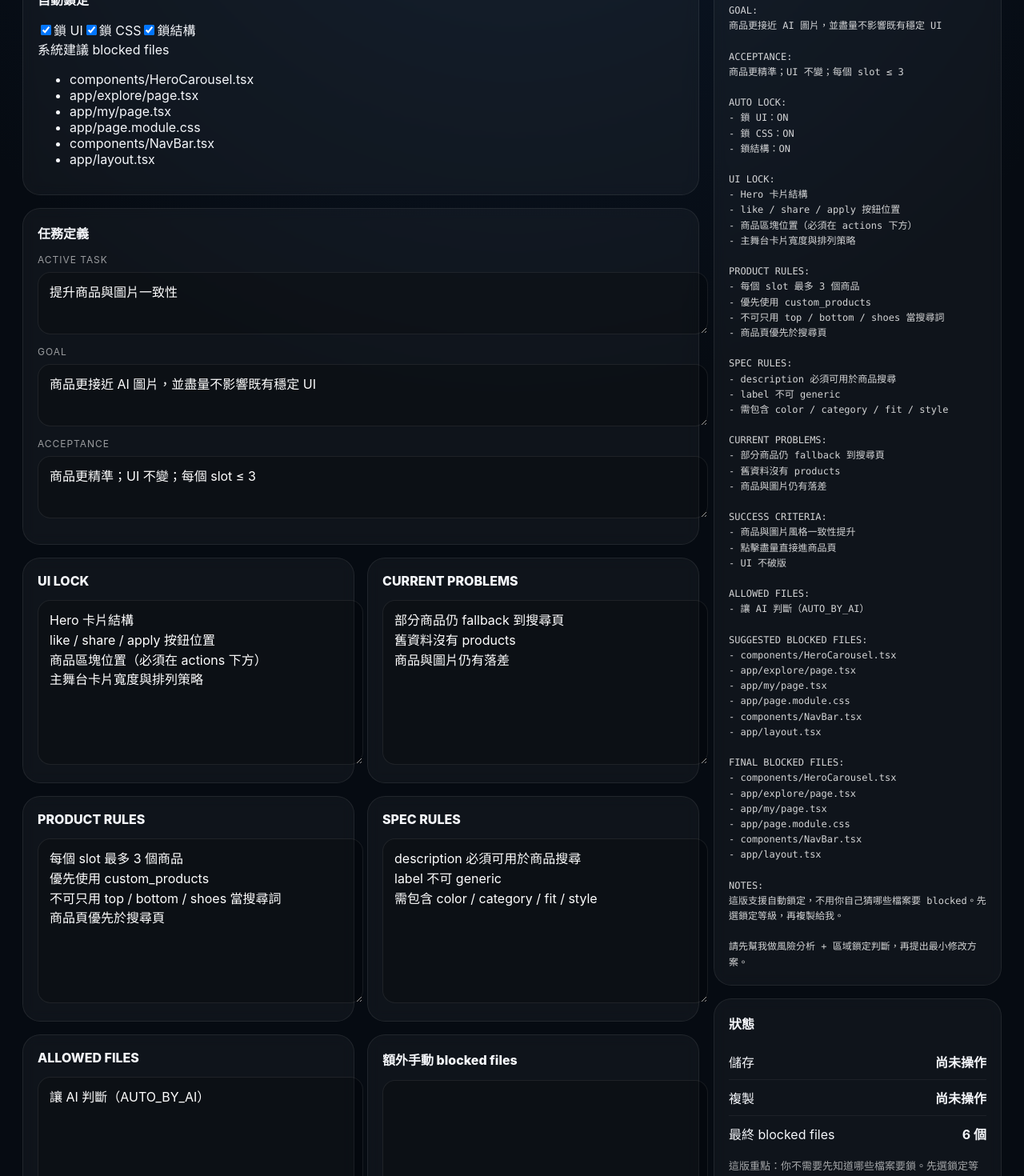
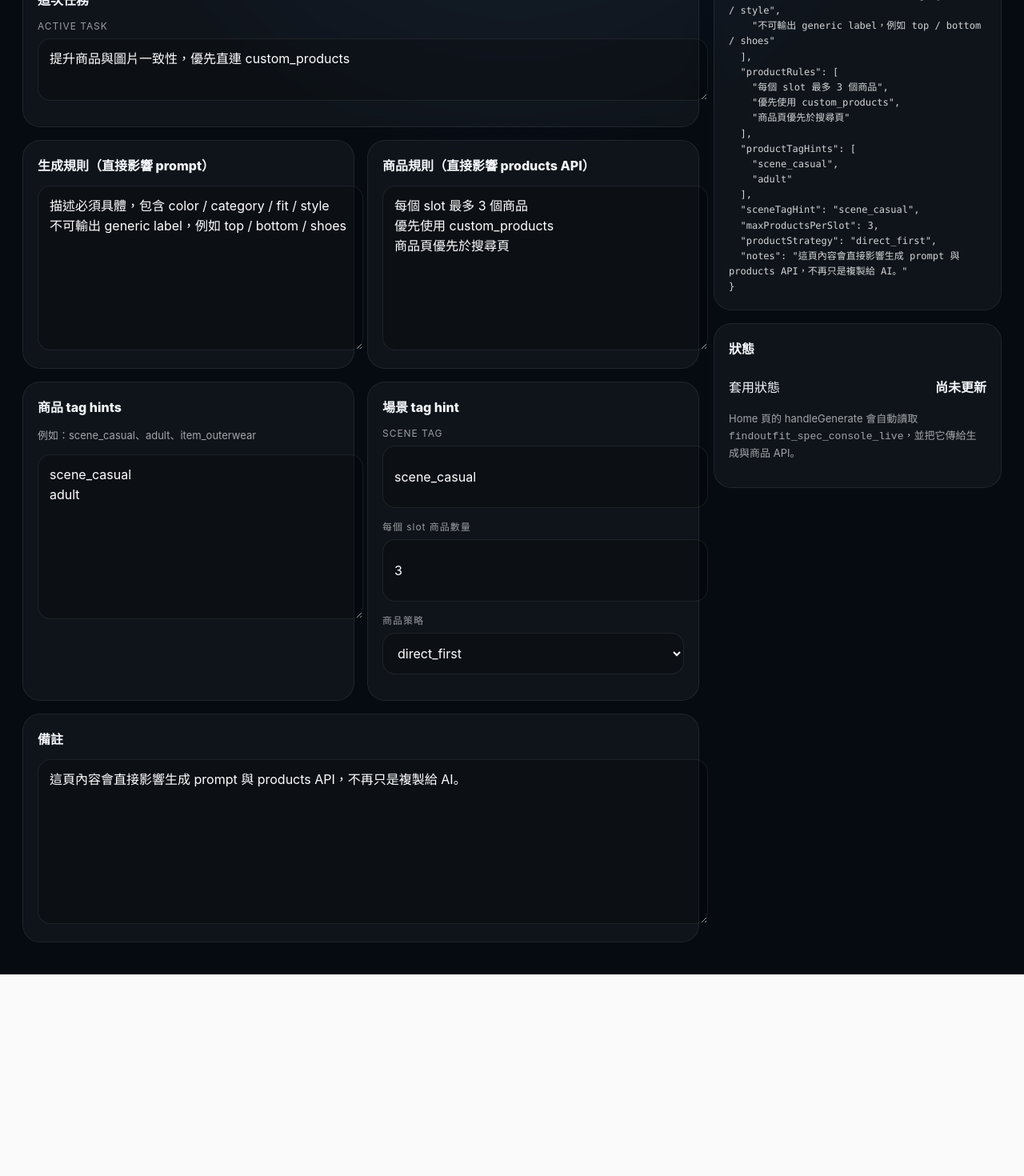
Before and after one commit to howeasyshare-glitch/simon, a Next.js app: page /spec-console in a window 1280 px wide. Shown: the part 340-1810 px from the top of the page at 80% size. After the commit the page ends 1558 px from the top, so only its background shows below. Built offline with nearby package versions, Linux system fonts and the light colour scheme.

Commit message:
Add files via upload

```diff
--- a/app/spec-console/page.tsx
+++ b/app/spec-console/page.tsx
@@ -4,252 +4,104 @@ import { useEffect, useMemo, useState } from "react";
 import Link from "next/link";
 import styles from "../page.module.css";
 
-type LockPreset = {
-  lockUI: boolean;
-  lockCSS: boolean;
-  lockStructure: boolean;
+type LiveSpecState = {
+  mode: string;
+  activeTask: string;
+  generationRules: string[];
+  productRules: string[];
+  productTagHints: string[];
+  sceneTagHint: string;
+  maxProductsPerSlot: number;
+  productStrategy: "direct_first" | "direct_only" | "search_fallback";
+  notes: string;
 };
 
-type SpecState = {
-  mode: string;
-  activeTask: string;
-  goal: string;
-  acceptance: string;
-  uiLock: string[];
-  productRules: string[];
-  specRules: string[];
-  currentProblems: string[];
-  successCriteria: string[];
-  allowedFiles: string[];
-  blockedFilesManual: string[];
-  notes: string;
-  lockPreset: LockPreset;
-};
+const STORAGE_KEY = "findoutfit_spec_console_live";
 
-const STORAGE_KEY = "findoutfit_spec_console_v11";
-
-const DEFAULT_STATE: SpecState = {
+const DEFAULT_STATE: LiveSpecState = {
   mode: "PRODUCT_OPTIMIZATION",
-  activeTask: "提升商品與圖片一致性",
-  goal: "商品更接近 AI 圖片，並盡量不影響既有穩定 UI",
-  acceptance: "商品更精準；UI 不變；每個 slot ≤ 3",
-  uiLock: [
-    "Hero 卡片結構",
-    "like / share / apply 按鈕位置",
-    "商品區塊位置（必須在 actions 下方）",
-    "主舞台卡片寬度與排列策略"
+  activeTask: "提升商品與圖片一致性，優先直連 custom_products",
+  generationRules: [
+    "描述必須具體，包含 color / category / fit / style",
+    "不可輸出 generic label，例如 top / bottom / shoes",
   ],
   productRules: [
     "每個 slot 最多 3 個商品",
     "優先使用 custom_products",
-    "不可只用 top / bottom / shoes 當搜尋詞",
-    "商品頁優先於搜尋頁"
+    "商品頁優先於搜尋頁",
   ],
-  specRules: [
-    "description 必須可用於商品搜尋",
-    "label 不可 generic",
-    "需包含 color / category / fit / style"
-  ],
-  currentProblems: [
-    "部分商品仍 fallback 到搜尋頁",
-    "舊資料沒有 products",
-    "商品與圖片仍有落差"
-  ],
-  successCriteria: [
-    "商品與圖片風格一致性提升",
-    "點擊盡量直接進商品頁",
-    "UI 不破版"
-  ],
-  allowedFiles: [
-    "讓 AI 判斷（AUTO_BY_AI）"
-  ],
-  blockedFilesManual: [],
-  notes: "這版支援自動鎖定，不用你自己猜哪些檔案要 blocked。先選鎖定等級，再複製給我。",
-  lockPreset: {
-    lockUI: true,
-    lockCSS: true,
-    lockStructure: true
-  }
+  productTagHints: ["scene_casual", "adult"],
+  sceneTagHint: "scene_casual",
+  maxProductsPerSlot: 3,
+  productStrategy: "direct_first",
+  notes: "這頁內容會直接影響生成 prompt 與 products API，不再只是複製給 AI。",
 };
 
 function splitLines(value: string) {
   return value.split("\n").map((x) => x.trim()).filter(Boolean);
 }
 
-function joinLines(value: string[]) {
-  return value.join("\n");
-}
-
-function uniq(values: string[]) {
-  return Array.from(new Set(values.filter(Boolean)));
-}
-
-function buildSuggestedBlockedFiles(lockPreset: LockPreset) {
-  const files: string[] = [];
-
-  if (lockPreset.lockUI) {
-    files.push("components/HeroCarousel.tsx");
-    files.push("app/explore/page.tsx");
-    files.push("app/my/page.tsx");
-  }
-
-  if (lockPreset.lockCSS) {
-    files.push("app/page.module.css");
-  }
-
-  if (lockPreset.lockStructure) {
-    files.push("components/NavBar.tsx");
-    files.push("app/layout.tsx");
-  }
-
-  return uniq(files);
+function joinLines(values: string[]) {
+  return values.join("\n");
 }
 
 export default function SpecConsolePage() {
-  const [state, setState] = useState<SpecState>(DEFAULT_STATE);
+  const [state, setState] = useState<LiveSpecState>(DEFAULT_STATE);
   const [savedText, setSavedText] = useState("");
-  const [copiedText, setCopiedText] = useState("");
 
   useEffect(() => {
     try {
       const raw = localStorage.getItem(STORAGE_KEY);
       if (!raw) return;
-      const parsed = JSON.parse(raw);
       setState({
         ...DEFAULT_STATE,
-        ...parsed,
-        lockPreset: {
-          ...DEFAULT_STATE.lockPreset,
-          ...(parsed?.lockPreset || {}),
-        },
+        ...JSON.parse(raw),
       });
     } catch {}
   }, []);
 
-  function update<K extends keyof SpecState>(key: K, value: SpecState[K]) {
+  function update<K extends keyof LiveSpecState>(key: K, value: LiveSpecState[K]) {
     setState((prev) => ({
       ...prev,
       [key]: value,
     }));
   }
 
-  function updateLock<K extends keyof LockPreset>(key: K, value: LockPreset[K]) {
-    setState((prev) => ({
-      ...prev,
-      lockPreset: {
-        ...prev.lockPreset,
-        [key]: value,
-      },
-    }));
-  }
-
   function save() {
     try {
       localStorage.setItem(STORAGE_KEY, JSON.stringify(state));
-      setSavedText("已儲存");
-      setTimeout(() => setSavedText(""), 1600);
+      setSavedText("已啟用到生成流程");
+      setTimeout(() => setSavedText(""), 1800);
     } catch {
       setSavedText("儲存失敗");
-      setTimeout(() => setSavedText(""), 1600);
+      setTimeout(() => setSavedText(""), 1800);
     }
   }
 
   function resetAll() {
     setState(DEFAULT_STATE);
-    try {
-      localStorage.setItem(STORAGE_KEY, JSON.stringify(DEFAULT_STATE));
-    } catch {}
-    setSavedText("已重設");
-    setTimeout(() => setSavedText(""), 1600);
+    localStorage.setItem(STORAGE_KEY, JSON.stringify(DEFAULT_STATE));
+    setSavedText("已重設為預設值");
+    setTimeout(() => setSavedText(""), 1800);
   }
 
-  const suggestedBlockedFiles = useMemo(
-    () => buildSuggestedBlockedFiles(state.lockPreset),
-    [state.lockPreset]
-  );
-
-  const finalBlockedFiles = useMemo(
-    () => uniq([...suggestedBlockedFiles, ...state.blockedFilesManual]),
-    [suggestedBlockedFiles, state.blockedFilesManual]
-  );
-
-  const copyPayload = useMemo(() => {
-    return [
-      "【Spec Console v1.1】",
-      `MODE: ${state.mode}`,
-      "",
-      "ACTIVE TASK:",
-      state.activeTask,
-      "",
-      "GOAL:",
-      state.goal,
-      "",
-      "ACCEPTANCE:",
-      state.acceptance,
-      "",
-      "AUTO LOCK:",
-      `- 鎖 UI：${state.lockPreset.lockUI ? "ON" : "OFF"}`,
-      `- 鎖 CSS：${state.lockPreset.lockCSS ? "ON" : "OFF"}`,
-      `- 鎖結構：${state.lockPreset.lockStructure ? "ON" : "OFF"}`,
-      "",
-      "UI LOCK:",
-      ...state.uiLock.map((x) => `- ${x}`),
-      "",
-      "PRODUCT RULES:",
-      ...state.productRules.map((x) => `- ${x}`),
-      "",
-      "SPEC RULES:",
-      ...state.specRules.map((x) => `- ${x}`),
-      "",
-      "CURRENT PROBLEMS:",
-      ...state.currentProblems.map((x) => `- ${x}`),
-      "",
-      "SUCCESS CRITERIA:",
-      ...state.successCriteria.map((x) => `- ${x}`),
-      "",
-      "ALLOWED FILES:",
-      ...state.allowedFiles.map((x) => `- ${x}`),
-      "",
-      "SUGGESTED BLOCKED FILES:",
-      ...suggestedBlockedFiles.map((x) => `- ${x}`),
-      "",
-      "FINAL BLOCKED FILES:",
-      ...finalBlockedFiles.map((x) => `- ${x}`),
-      "",
-      "NOTES:",
-      state.notes,
-      "",
-      "請先幫我做風險分析 + 區域鎖定判斷，再提出最小修改方案。",
-    ].join("\n");
-  }, [state, suggestedBlockedFiles, finalBlockedFiles]);
-
-  async function copySpec() {
-    try {
-      await navigator.clipboard.writeText(copyPayload);
-      setCopiedText("已複製");
-      setTimeout(() => setCopiedText(""), 1600);
-    } catch {
-      setCopiedText("複製失敗");
-      setTimeout(() => setCopiedText(""), 1600);
-    }
-  }
+  const preview = useMemo(() => JSON.stringify(state, null, 2), [state]);
 
   return (
     <main className={styles.page}>
       <div className={styles.specTopbar}>
         <div>
           <div className={styles.specEyebrow}>Spec Console</div>
-          <h1 className={styles.specTitle}>FindOutfit 控制台 v1.1</h1>
+          <h1 className={styles.specTitle}>FindOutfit 控制台 v1.3</h1>
           <p className={styles.specSub}>
-            先選鎖定等級，系統自動幫你產生建議的 blocked files，再一鍵複製給我。
+            這版會直接控制生成與商品流程。按下儲存後，Home 頁生成會自動讀取這些設定。
           </p>
         </div>
 
         <div className={styles.specTopActions}>
           <Link href="/" className={styles.secondaryBtn}>回首頁</Link>
           <button type="button" className={styles.secondaryBtn} onClick={resetAll}>重設</button>
-          <button type="button" className={styles.secondaryBtn} onClick={save}>儲存</button>
-          <button type="button" className={styles.primaryBtn} onClick={copySpec}>複製 Spec</button>
+          <button type="button" className={styles.primaryBtn} onClick={save}>儲存並啟用</button>
         </div>
       </div>
 
@@ -258,7 +110,7 @@ export default function SpecConsolePage() {
           <div className={styles.specCard}>
             <div className={styles.specCardTitle}>模式</div>
             <div className={styles.specModeRow}>
-              {["UI_LOCK", "PRODUCT_OPTIMIZATION", "SPEC_TUNING", "DEBUG", "SAFE_REFACTOR"].map((mode) => (
+              {["PRODUCT_OPTIMIZATION", "SPEC_TUNING", "DEBUG"].map((mode) => (
                 <button
                   key={mode}
                   type="button"
@@ -272,132 +124,110 @@ export default function SpecConsolePage() {
           </div>
 
           <div className={styles.specCard}>
-            <div className={styles.specCardTitle}>自動鎖定</div>
-            <div className={styles.specToggleGrid}>
-              <label className={styles.specToggleItem}>
-                <input
-                  type="checkbox"
-                  checked={state.lockPreset.lockUI}
-                  onChange={(e) => updateLock("lockUI", e.target.checked)}
-                />
-                <span>鎖 UI</span>
-              </label>
-
-              <label className={styles.specToggleItem}>
-                <input
-                  type="checkbox"
-                  checked={state.lockPreset.lockCSS}
-                  onChange={(e) => updateLock("lockCSS", e.target.checked)}
-                />
-                <span>鎖 CSS</span>
-              </label>
-
-              <label className={styles.specToggleItem}>
-                <input
-                  type="checkbox"
-                  checked={state.lockPreset.lockStructure}
-                  onChange={(e) => updateLock("lockStructure", e.target.checked)}
-                />
-                <span>鎖結構</span>
-              </label>
-            </div>
-
-            <div className={styles.specInfoBox}>
-              <div className={styles.specInfoTitle}>系統建議 blocked files</div>
-              <ul className={styles.specList}>
-                {suggestedBlockedFiles.map((file) => (
-                  <li key={file}>{file}</li>
-                ))}
-              </ul>
-            </div>
-          </div>
-
-          <div className={styles.specCard}>
-            <div className={styles.specCardTitle}>任務定義</div>
+            <div className={styles.specCardTitle}>這次任務</div>
             <label className={styles.specField}>
               <span>ACTIVE TASK</span>
-              <textarea className={styles.specTextarea} value={state.activeTask} onChange={(e) => update("activeTask", e.target.value)} />
-            </label>
-            <label className={styles.specField}>
-              <span>GOAL</span>
-              <textarea className={styles.specTextarea} value={state.goal} onChange={(e) => update("goal", e.target.value)} />
-            </label>
-            <label className={styles.specField}>
-              <span>ACCEPTANCE</span>
-              <textarea className={styles.specTextarea} value={state.acceptance} onChange={(e) => update("acceptance", e.target.value)} />
+              <textarea
+                className={styles.specTextarea}
+                value={state.activeTask}
+                onChange={(e) => update("activeTask", e.target.value)}
+              />
             </label>
           </div>
 
           <div className={styles.specTwoCol}>
             <div className={styles.specCard}>
-              <div className={styles.specCardTitle}>UI LOCK</div>
-              <textarea className={styles.specTextareaTall} value={joinLines(state.uiLock)} onChange={(e) => update("uiLock", splitLines(e.target.value))} />
+              <div className={styles.specCardTitle}>生成規則（直接影響 prompt）</div>
+              <textarea
+                className={styles.specTextareaTall}
+                value={joinLines(state.generationRules)}
+                onChange={(e) => update("generationRules", splitLines(e.target.value))}
+              />
             </div>
+
             <div className={styles.specCard}>
-              <div className={styles.specCardTitle}>CURRENT PROBLEMS</div>
-              <textarea className={styles.specTextareaTall} value={joinLines(state.currentProblems)} onChange={(e) => update("currentProblems", splitLines(e.target.value))} />
+              <div className={styles.specCardTitle}>商品規則（直接影響 products API）</div>
+              <textarea
+                className={styles.specTextareaTall}
+                value={joinLines(state.productRules)}
+                onChange={(e) => update("productRules", splitLines(e.target.value))}
+              />
             </div>
           </div>
 
           <div className={styles.specTwoCol}>
             <div className={styles.specCard}>
-              <div className={styles.specCardTitle}>PRODUCT RULES</div>
-              <textarea className={styles.specTextareaTall} value={joinLines(state.productRules)} onChange={(e) => update("productRules", splitLines(e.target.value))} />
-            </div>
-            <div className={styles.specCard}>
-              <div className={styles.specCardTitle}>SPEC RULES</div>
-              <textarea className={styles.specTextareaTall} value={joinLines(state.specRules)} onChange={(e) => update("specRules", splitLines(e.target.value))} />
-            </div>
-          </div>
-
-          <div className={styles.specTwoCol}>
-            <div className={styles.specCard}>
-              <div className={styles.specCardTitle}>ALLOWED FILES</div>
-              <textarea className={styles.specTextareaTall} value={joinLines(state.allowedFiles)} onChange={(e) => update("allowedFiles", splitLines(e.target.value))} />
-            </div>
-            <div className={styles.specCard}>
-              <div className={styles.specCardTitle}>額外手動 blocked files</div>
+              <div className={styles.specCardTitle}>商品 tag hints</div>
+              <p className={styles.specMiniHint}>例如：scene_casual、adult、item_outerwear</p>
               <textarea
                 className={styles.specTextareaTall}
-                value={joinLines(state.blockedFilesManual)}
-                onChange={(e) => update("blockedFilesManual", splitLines(e.target.value))}
+                value={joinLines(state.productTagHints)}
+                onChange={(e) => update("productTagHints", splitLines(e.target.value))}
               />
+            </div>
+
+            <div className={styles.specCard}>
+              <div className={styles.specCardTitle}>場景 tag hint</div>
+              <label className={styles.specField}>
+                <span>SCENE TAG</span>
+                <input
+                  className={styles.specTextarea}
+                  value={state.sceneTagHint}
+                  onChange={(e) => update("sceneTagHint", e.target.value)}
+                />
+              </label>
+
+              <label className={styles.specField}>
+                <span>每個 slot 商品數量</span>
+                <input
+                  type="number"
+                  min={1}
+                  max={3}
+                  className={styles.specTextarea}
+                  value={state.maxProductsPerSlot}
+                  onChange={(e) => update("maxProductsPerSlot", Math.max(1, Math.min(Number(e.target.value || 3), 3)))}
+                />
+              </label>
+
+              <label className={styles.specField}>
+                <span>商品策略</span>
+                <select
+                  className={styles.specTextarea}
+                  value={state.productStrategy}
+                  onChange={(e) => update("productStrategy", e.target.value as LiveSpecState["productStrategy"])}
+                >
+                  <option value="direct_first">direct_first</option>
+                  <option value="direct_only">direct_only</option>
+                  <option value="search_fallback">search_fallback</option>
+                </select>
+              </label>
             </div>
           </div>
 
           <div className={styles.specCard}>
-            <div className={styles.specCardTitle}>SUCCESS CRITERIA</div>
-            <textarea className={styles.specTextareaTall} value={joinLines(state.successCriteria)} onChange={(e) => update("successCriteria", splitLines(e.target.value))} />
-          </div>
-
-          <div className={styles.specCard}>
-            <div className={styles.specCardTitle}>NOTES</div>
-            <textarea className={styles.specTextareaTall} value={state.notes} onChange={(e) => update("notes", e.target.value)} />
+            <div className={styles.specCardTitle}>備註</div>
+            <textarea
+              className={styles.specTextareaTall}
+              value={state.notes}
+              onChange={(e) => update("notes", e.target.value)}
+            />
           </div>
         </div>
 
         <aside className={styles.specSide}>
           <div className={styles.specPreviewCard}>
-            <div className={styles.specCardTitle}>即將複製的內容</div>
-            <pre className={styles.specPreview}>{copyPayload}</pre>
+            <div className={styles.specCardTitle}>目前 live config</div>
+            <pre className={styles.specPreview}>{preview}</pre>
           </div>
 
           <div className={styles.specStatusCard}>
             <div className={styles.specCardTitle}>狀態</div>
             <div className={styles.specStatusRow}>
-              <span>儲存</span>
-              <strong>{savedText || "尚未操作"}</strong>
-            </div>
-            <div className={styles.specStatusRow}>
-              <span>複製</span>
-              <strong>{copiedText || "尚未操作"}</strong>
-            </div>
-            <div className={styles.specStatusRow}>
-              <span>最終 blocked files</span>
-              <strong>{finalBlockedFiles.length} 個</strong>
+              <span>套用狀態</span>
+              <strong>{savedText || "尚未更新"}</strong>
             </div>
             <p className={styles.specHint}>
-              這版重點：你不需要先知道哪些檔案要鎖。先選鎖定等級，再把 Spec 貼給我，我會先做風險分析。
+              Home 頁的 handleGenerate 會自動讀取 <code>findoutfit_spec_console_live</code>，並把它傳給生成與商品 API。
             </p>
           </div>
         </aside>
```
